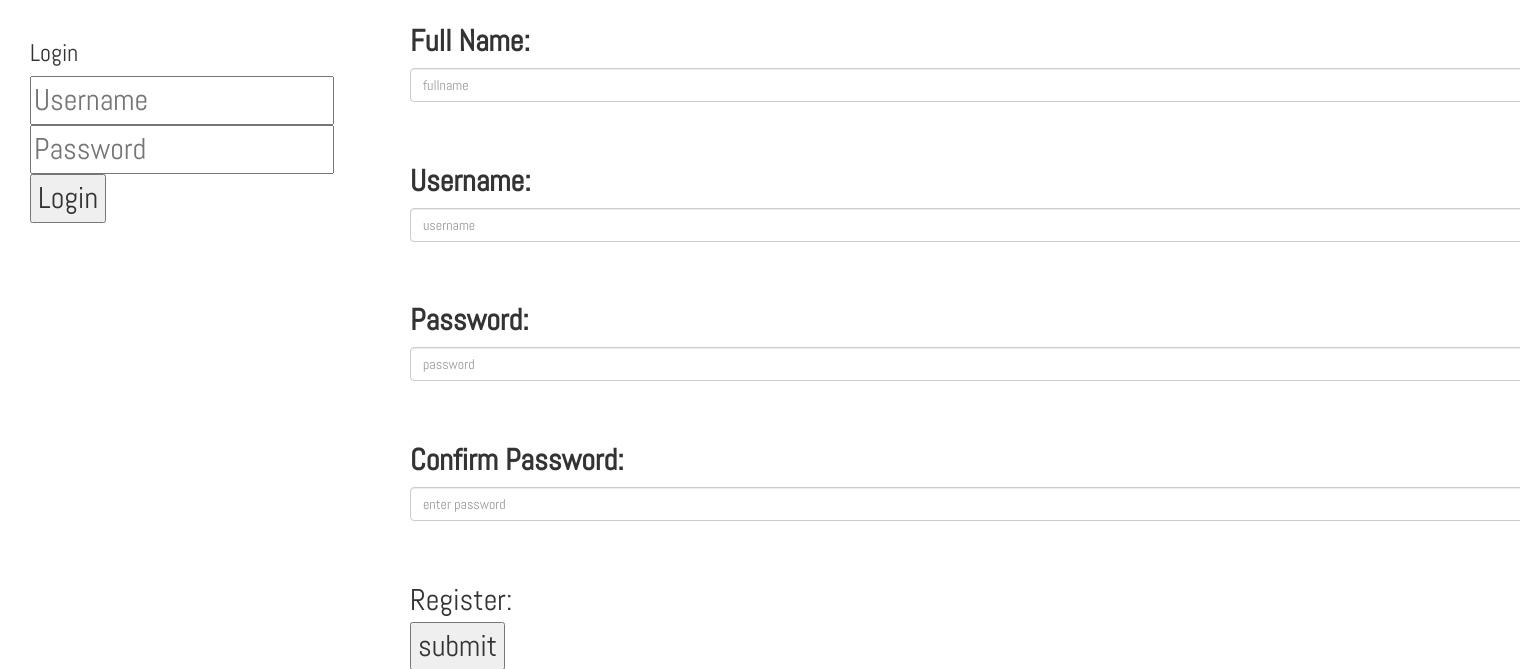
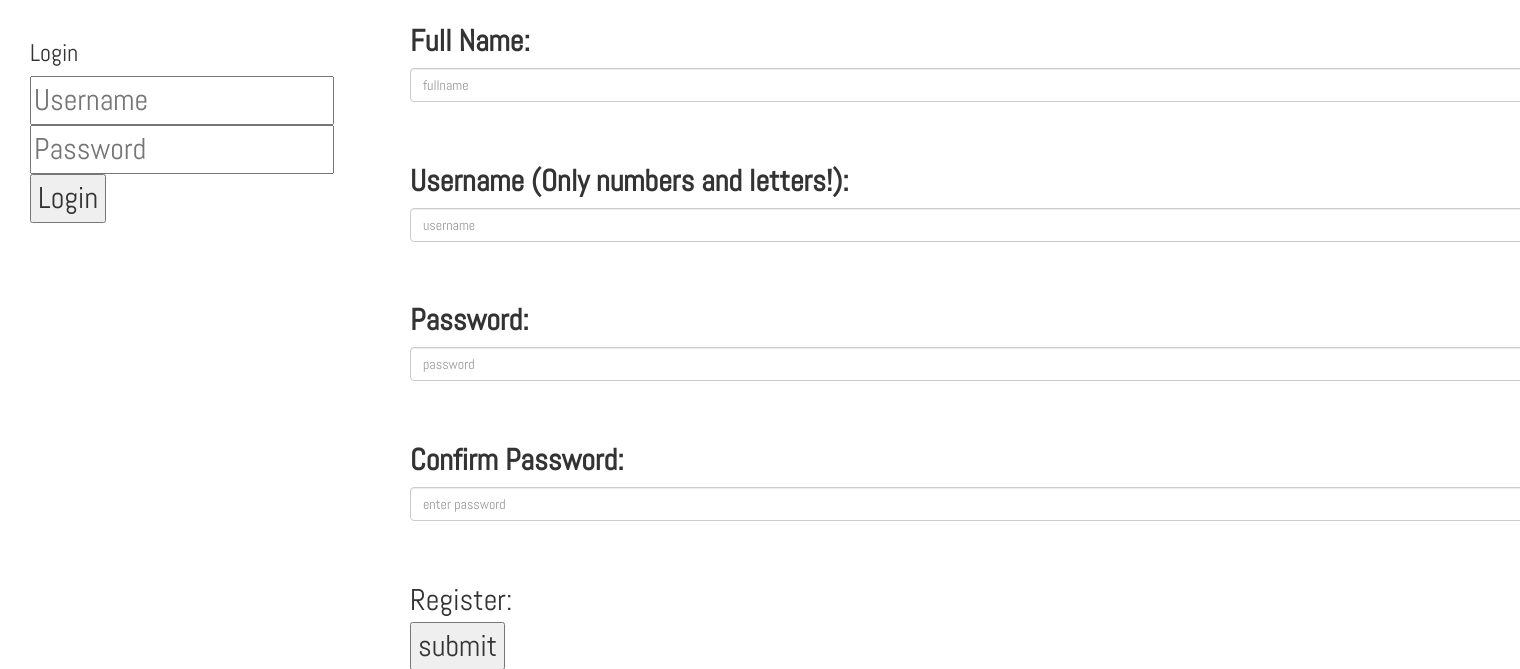
Before and after one commit to alex-wyc/bloginator, a Flask app: page /signup in a window 1520 px wide; the page is wider, and only the part inside the window is pictured. Shown: the part 63-732 px from the top of that part. Run offline with Flask 2, Linux system fonts and the light colour scheme; some libraries are stand-ins or nearby versions.

Commit message:
added somethign to username

```diff
--- a/templates/signup.html
+++ b/templates/signup.html
@@ -21,7 +21,7 @@
       </div>
 
       <div class="form-group">
-        <label for="inputName">Username:</label>
+        <label for="inputName">Username (Only numbers and letters!):</label>
         <input type="text" class="form-control"
                id="inputName" placeholder="username"
                name="username" />
```
